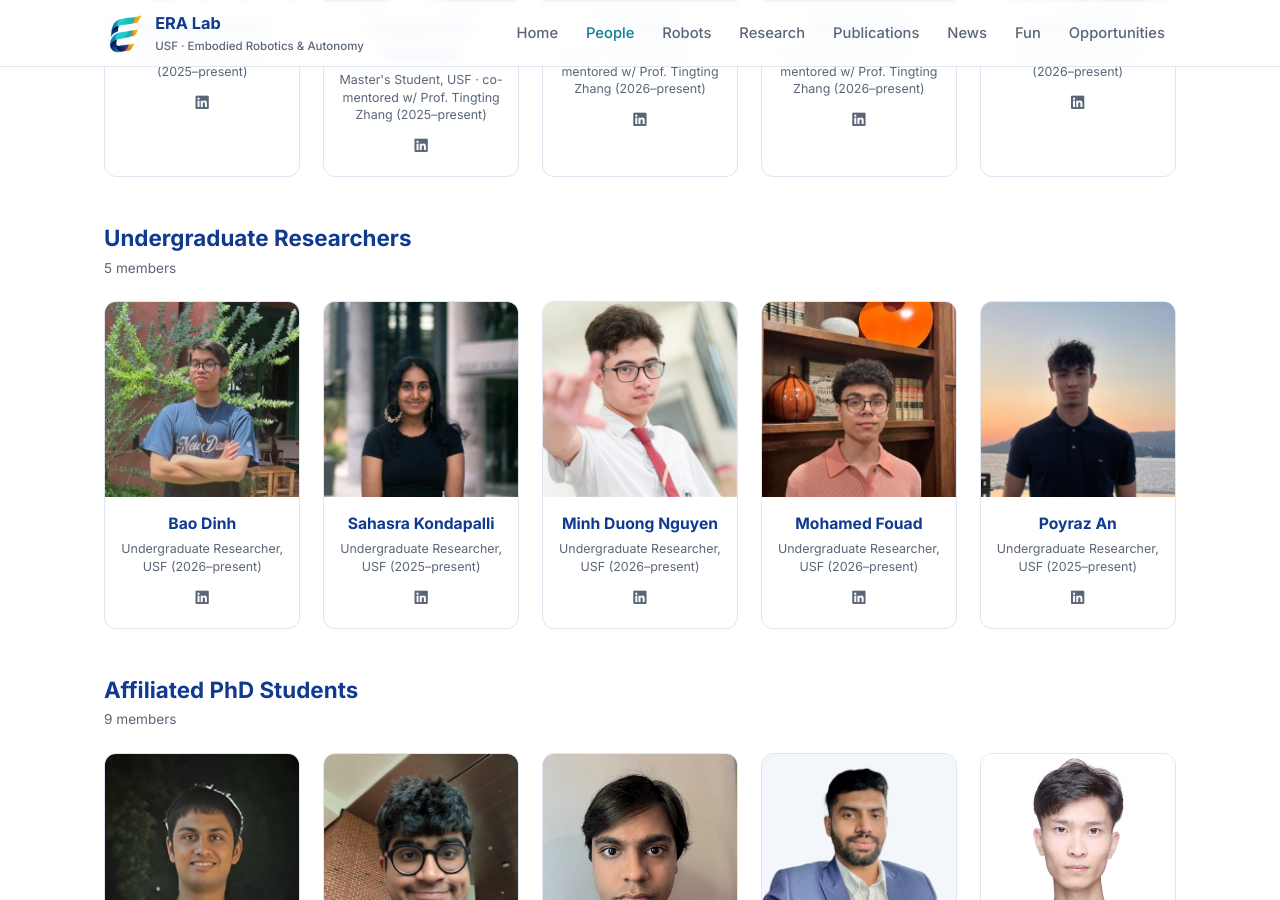
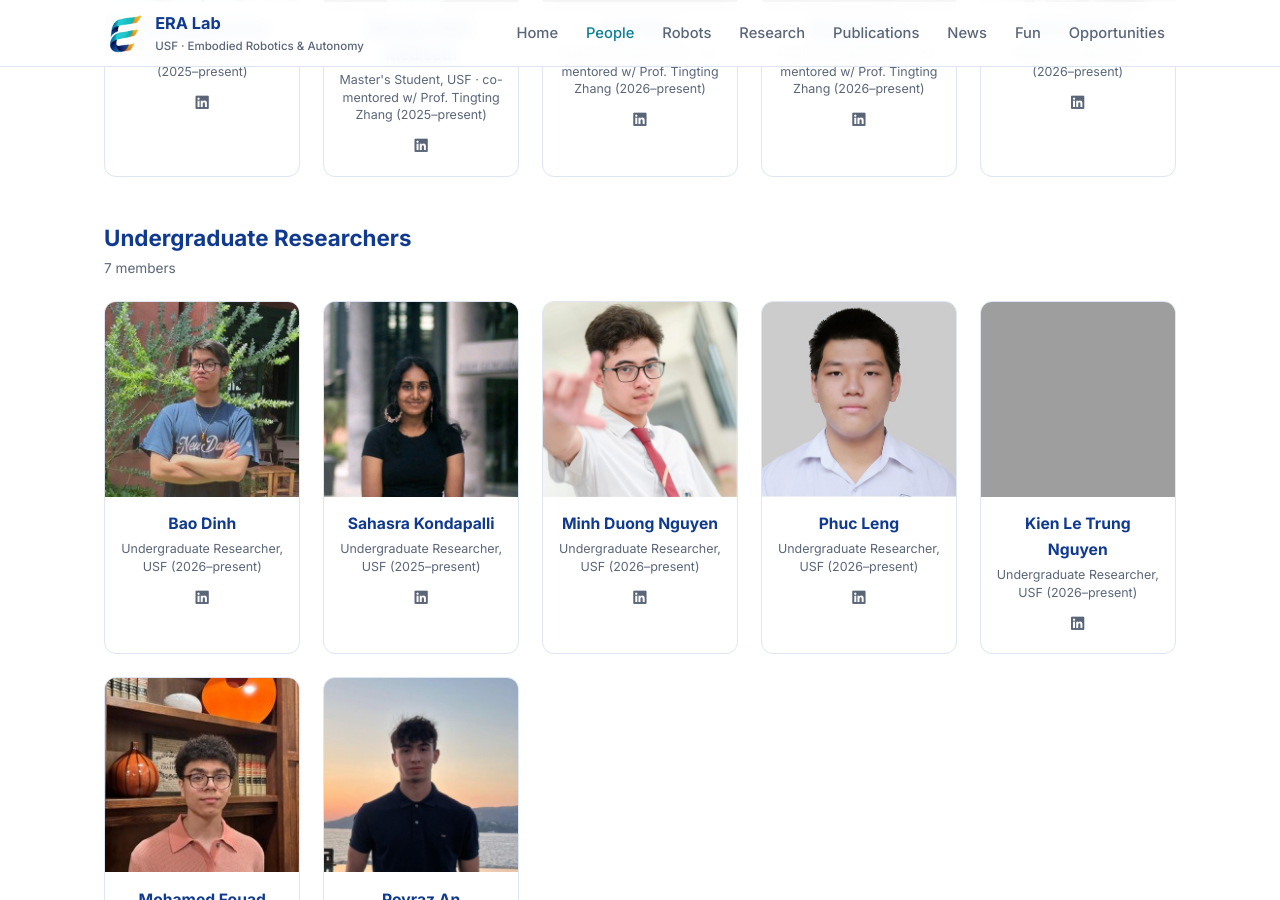
Before and after one commit to era-research-lab/era-research-lab.github.io, a Jekyll site: the page built from people.html, in a window 1280 px wide and 900 px high, scrolled down 2005 px. Built offline with Jekyll 4.4.1, drawn with Linux system fonts in a browser that asks for light colours; a style sheet for code colours, icons or effects is not loaded; grey boxes are pictures that could not be loaded.

Commit message:
added new members.

```diff
--- a/_data/people.yml
+++ b/_data/people.yml
@@ -108,6 +108,14 @@ groups:
         role: Undergraduate Researcher, USF (2026–present)
         image: minh_duong.jpeg
         linkedin: https://www.linkedin.com/in/minh-duong-nguyen-/
+      - name: Phuc Leng
+        role: Undergraduate Researcher, USF (2026–present)
+        image: phuc.jpeg
+        linkedin: https://www.linkedin.com/in/phucleng/
+      - name: Kien Le Trung Nguyen
+        role: Undergraduate Researcher, USF (2026–present)
+        image: kien.jpeg
+        linkedin: https://www.linkedin.com/in/kien-le-trung-nguyen/
       - name: Mohamed Fouad
         role: Undergraduate Researcher, USF (2026–present)
         image: MohamedFouad.jpeg
```
Also changed, not shown: assets/images/people/Kien.png (added), assets/images/people/phuc.jpeg (added).
